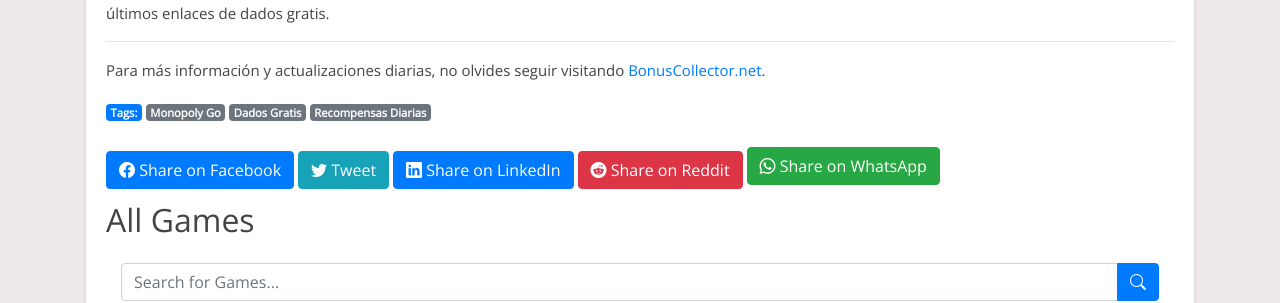
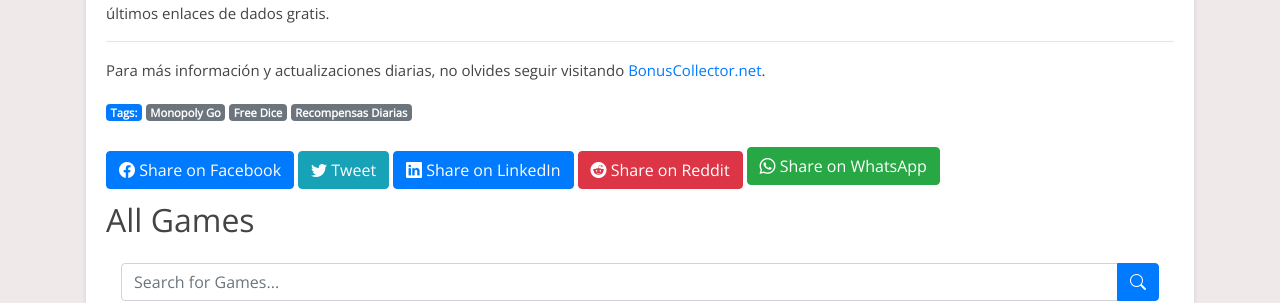
Before and after one commit to Prollad99/bs-net, a Jekyll site: the page built from es/_posts/2024-07-17-monopoly-go.md, in a window 1280 px wide and 900 px high, scrolled down 8113 px. Shown: the part 155-458 px from the top of the window. Built offline with Jekyll 4.4.1, drawn with Linux system fonts in a browser that asks for light colours; nearby versions of some CDN libraries; comment, search, counter and statistics services are not loaded.

Commit message:
Update 2024-07-17-monopoly-go.md

```diff
--- a/es/_posts/2024-07-17-monopoly-go.md
+++ b/es/_posts/2024-07-17-monopoly-go.md
@@ -2,7 +2,7 @@
 layout: post
 title: "Monopoly Go Free Dice: ¡Consigue tus dados gratis diarios!"
 date: 2024-07-17
-tags: [Monopoly Go, Dados Gratis, Recompensas Diarias]
+tags: [Monopoly Go, Free Dice, Recompensas Diarias]
 author: BonusCollector.net
 description: "Descubre cómo obtener dados gratis para Monopoly Go cada día y mantente al día con las últimas recompensas."
 lang: es
```
